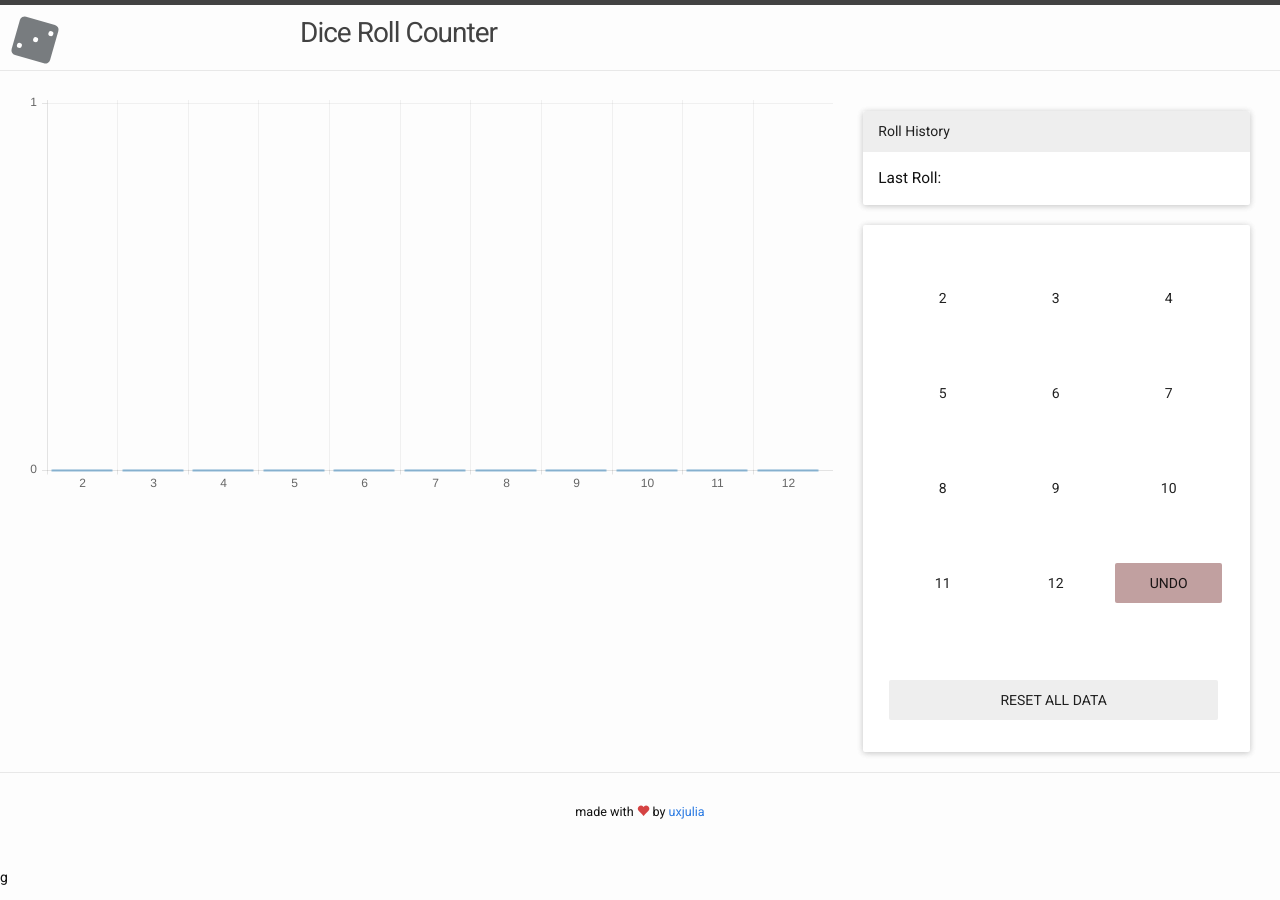
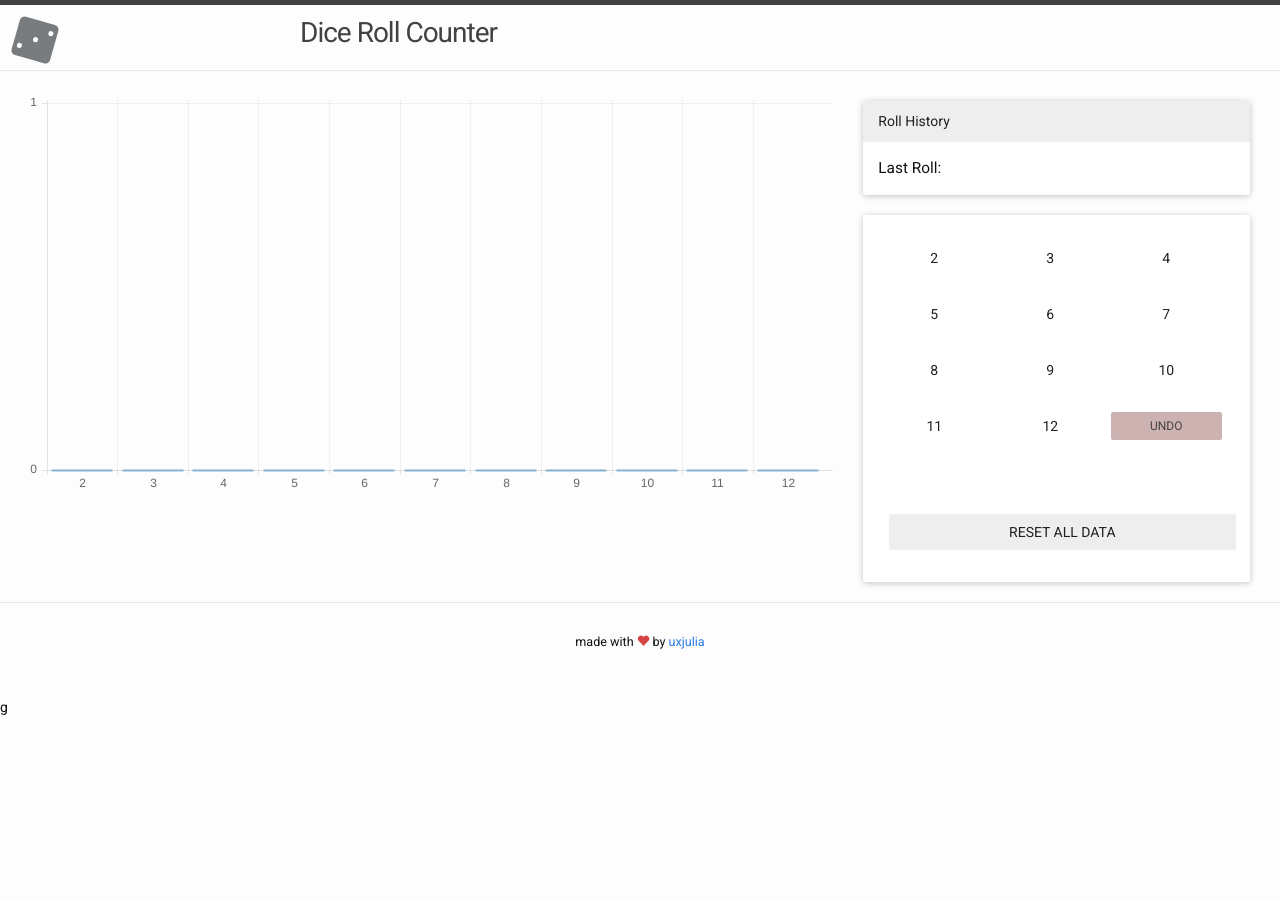
Before and after one commit to uxjulia/dice-counter, a Jekyll site: the page built from app/index.html, in a window 1280 px wide. Built offline with Jekyll 4.4.1, drawn with Linux system fonts in a browser that asks for light colours; nearby versions of some CDN libraries.

Commit message:
style edits to input buttons

```diff
--- a/app/_includes/dice-input.html
+++ b/app/_includes/dice-input.html
@@ -2,34 +2,26 @@
     {% include history.html %}
     <div class="panel panel-default" id="numbers">
         <div class="panel-body center-block">
-                <div class="form-group">
                     <div class="digit-box">
                         <button class="btn btn-default digit" type="button" id="0">2</button>
                         <button class="btn btn-default digit" type="button" id="1">3</button>
                         <button class="btn btn-default digit" type="button" id="2">4</button>
                     </div>
-                </div>
-                <div class="form-group">
                     <div class="digit-box">
                         <button class="btn btn-default digit" type="button" id="3">5</button>
                         <button class="btn btn-default digit" type="button" id="4">6</button>
                         <button class="btn btn-default digit" type="button" id="5">7</button>
                     </div>
-                </div>
-                <div class="form-group">
                     <div class="digit-box">
                         <button class="btn btn-default digit" type="button" id="6">8</button>
                         <button class="btn btn-default digit" type="button" id="7">9</button>
                         <button class="btn btn-default digit" type="button" id="8">10</button>
                     </div>
-                </div>
-                <div class="form-group">
                     <div class="digit-box">
                         <button class="btn btn-default digit" type="button" id="9">11</button>
                         <button class="btn btn-default digit" type="button" id="10">12</button>
-                        <button class="btn reset" type="button" id="undo">Undo</button>
+                        <button class="btn btn-sm reset" type="button" id="undo">Undo</button>
                     </div>
-                </div>
                 <div class="form-group center-block reset">
                     <button class="btn btn-default reset" type="button" id="reset">Reset all data</button>
                 </div>
--- a/app/_sass/_style.scss
+++ b/app/_sass/_style.scss
@@ -34,21 +34,17 @@ canvas#diceChart {
   max-height: 600px;
 }
 button {
-  /*background-color: #B7C1C7;
-  //border: none;*/
   width: 31%;
-  height: 40px;
-  padding: 0;
-  margin-left: auto;
-  margin-right: auto;
+  /*margin-left: auto;
+  margin-right: auto;*/
 }
 
 div#input {
-  margin-top: 20px;
+  margin-top: 10px;
 }
-div#input button {
+/*div#input button {
  /*color: #333;*/
-}
+
 
 header {
   margin-bottom: 20px;
@@ -64,10 +60,11 @@ div.reset {
 }
 button#reset {
   background-color: #eeeeee;
-  width: 95%;
+  width: 100%;
 }
 button#undo {
   background-color: #C1A0A0;
+  opacity: .8;
 }
 
 div#last-roll {
```
Also changed, not shown: 3 other files.
